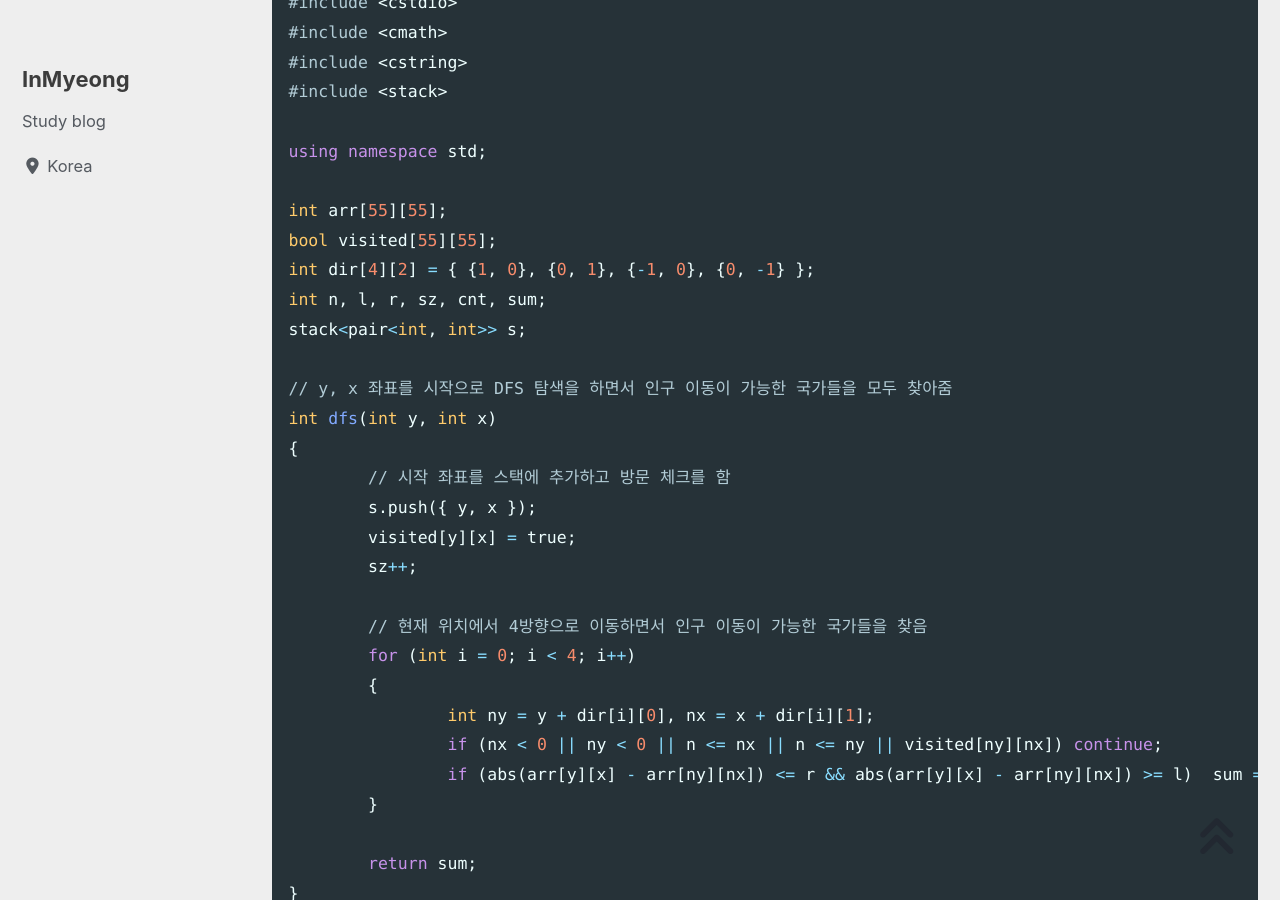
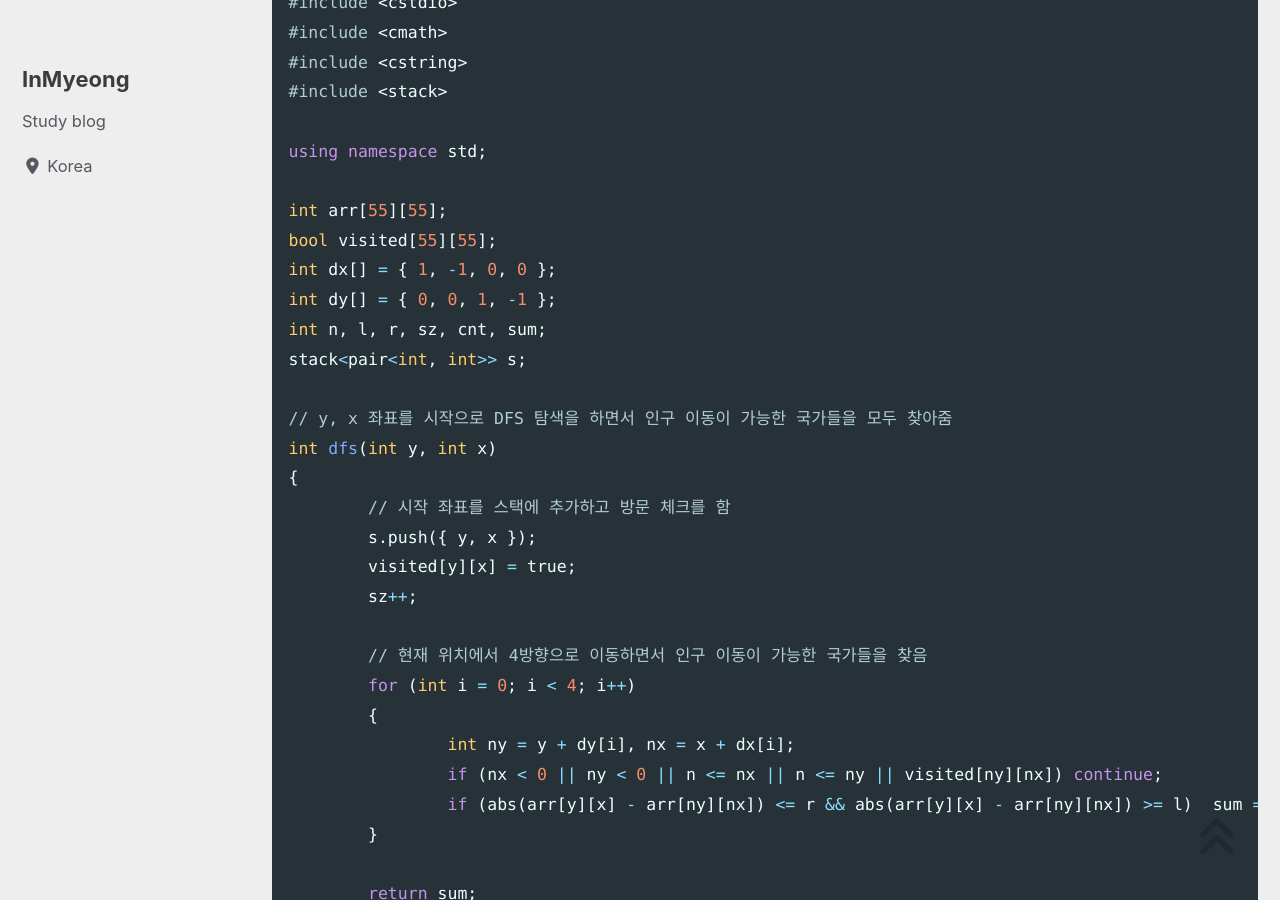
Before and after one commit to devMyeong/devMyeong.github.io, a Jekyll site: the page built from _posts/codingTest/2023-05-01-삼성기출.md, in a window 1280 px wide and 900 px high, scrolled down 13143 px. Built offline with Jekyll 4.4.1, drawn with Linux system fonts in a browser that asks for light colours; cached includes are drawn as plain includes; nearby versions of some CDN libraries; some web fonts are replaced; comment, search, counter and statistics services are not loaded.

Commit message:
Chore : 수정

```diff
--- a/_posts/codingTest/2023-05-01-삼성기출.md
+++ b/_posts/codingTest/2023-05-01-삼성기출.md
@@ -421,7 +421,8 @@ using namespace std;
 
 int arr[55][55];
 bool visited[55][55];
-int dir[4][2] = { {1, 0}, {0, 1}, {-1, 0}, {0, -1} };
+int dx[] = { 1, -1, 0, 0 };
+int dy[] = { 0, 0, 1, -1 };
 int n, l, r, sz, cnt, sum;
 stack<pair<int, int>> s;
 
@@ -436,7 +437,7 @@ int dfs(int y, int x)
 	// 현재 위치에서 4방향으로 이동하면서 인구 이동이 가능한 국가들을 찾음
 	for (int i = 0; i < 4; i++)
 	{
-		int ny = y + dir[i][0], nx = x + dir[i][1];
+		int ny = y + dy[i], nx = x + dx[i];
 		if (nx < 0 || ny < 0 || n <= nx || n <= ny || visited[ny][nx]) continue;
 		if (abs(arr[y][x] - arr[ny][nx]) <= r && abs(arr[y][x] - arr[ny][nx]) >= l)  sum = arr[ny][nx] + dfs(ny, nx);
 	}
```
